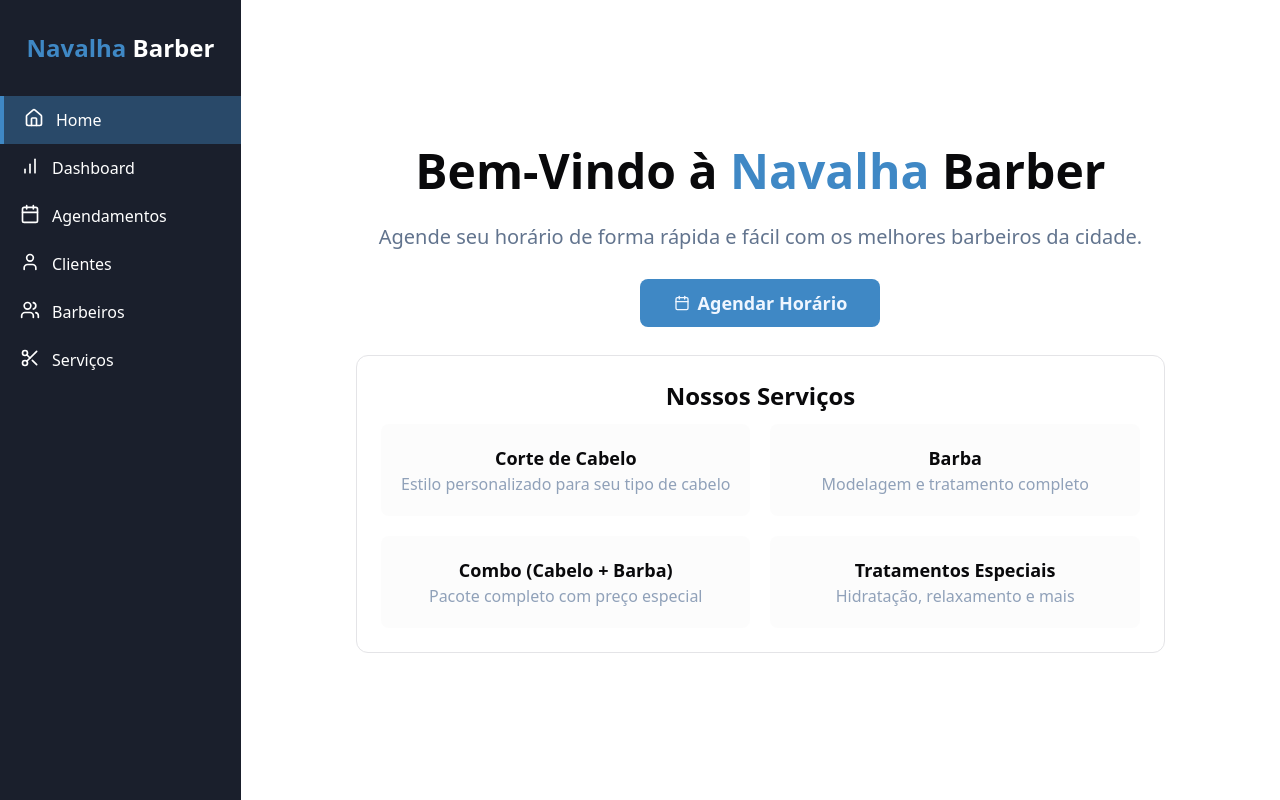
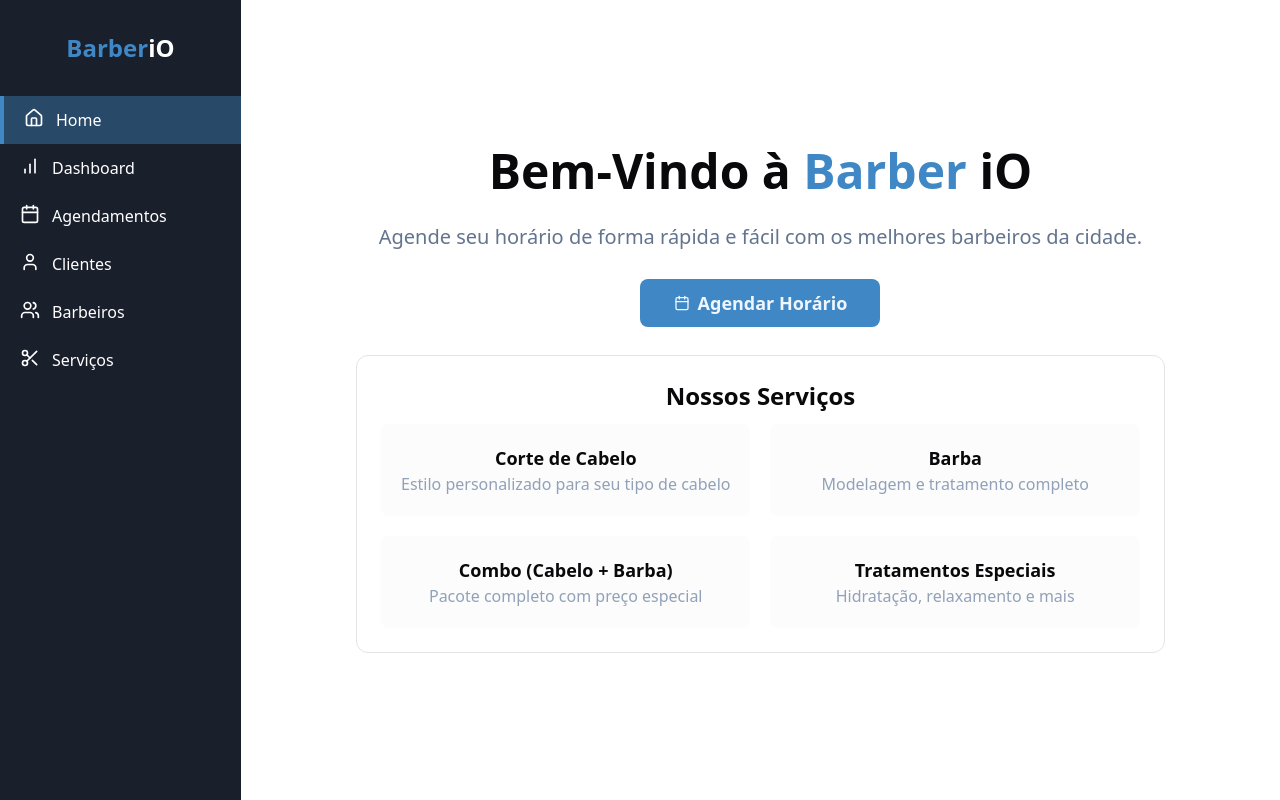
Before and after one commit to gabryel-araujo/barberIO, a Next.js app in the folder front-barberio/: page / in a window 1280 px wide. Built offline with nearby package versions, Linux system fonts and the light colour scheme.

Commit message:
feat: alteração em nome do projeto

```diff
--- a/front-barberio/src/app/(pages)/page.tsx
+++ b/front-barberio/src/app/(pages)/page.tsx
@@ -6,7 +6,7 @@ const home = () => {
   return (
     <div className="w-full flex flex-col items-center justify-center space-y-7 px-7 pt-7 md:pt-0">
       <p className="text-5xl font-bold text-center ">
-        Bem-Vindo à <span className="text-[#3f88c5]">Navalha</span> Barber
+        Bem-Vindo à <span className="text-[#3f88c5]">Barber</span> iO
       </p>
       <p className="text-slate-500 text-xl text-center">
         Agende seu horário de forma rápida e fácil com os melhores barbeiros da
--- a/front-barberio/src/components/layout/MobileSidebar.tsx
+++ b/front-barberio/src/components/layout/MobileSidebar.tsx
@@ -13,7 +13,7 @@ export const MobileSidebar = () => {
   return (
     <div className="flex items-center justify-between px-5 py-5 bg-[#1a1f2c]">
       <p className=" text-center font-bold text-2xl text-white">
-        <span className="text-[#3f88c5]">Navalha</span> Barber
+        <span className="text-[#3f88c5]">Barber</span>iO
       </p>
       <Sheet>
         <SheetTrigger>
--- a/front-barberio/src/components/layout/Sidebar.tsx
+++ b/front-barberio/src/components/layout/Sidebar.tsx
@@ -8,7 +8,7 @@ export const Sidebar = () => {
   return (
     <div className="flex flex-col bg-[#1a1f2c] text-white md:w-[300px] min-h-screen">
       <p className="py-8 text-center font-bold text-2xl">
-        <span className="text-[#3f88c5]">Navalha</span> Barber
+        <span className="text-[#3f88c5]">Barber</span>iO
       </p>
       {MenuItems.map((menu) => (
         <Link
```
